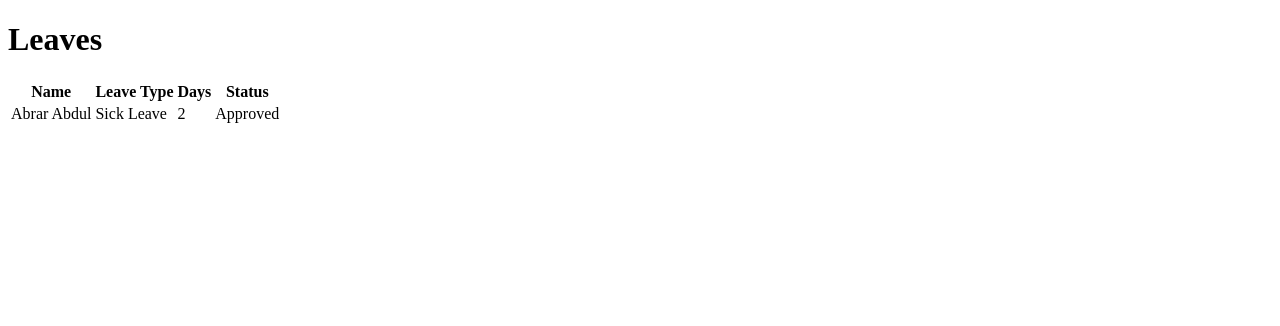
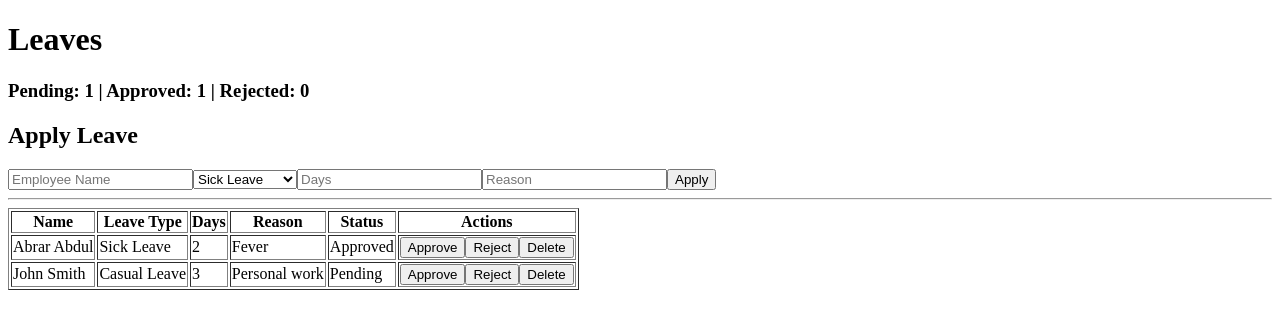
Before and after one commit to abbu46/hrms-pro, a React (Vite) app: page /leaves in a window 1280 px wide. Shown: the top 326 px of the page. Built offline with nearby package versions, Linux system fonts and the light colour scheme.

Commit message:
Added payrole module and employee context integration

```diff
--- a/src/App.tsx
+++ b/src/App.tsx
@@ -1,33 +1,45 @@
+import { BrowserRouter, Routes, Route } from "react-router-dom";
 
-import {BrowserRouter , Routes, Route} from "react-router-dom";
+
 import Login from "./pages/Login";
 import Dashboard from "./pages/Dashboard";
 import Employees from "./pages/Employees";
 import Attendance from "./pages/Attendance";
 import Leaves from "./pages/Leaves";
-
-
+import EmployeeProfile from "./pages/EmployeeProfile";
+import EmployeeProvider from "./context/EmployeeContext";
+import Payroll from "./pages/Payroll";
 
 function App() {
+  return (
+    <EmployeeProvider>
+    <BrowserRouter>
 
+      <Routes>
 
-  return(
-    <BrowserRouter>
-    <Routes>
-      <Route path="/"  element={<Login/>}/>
-      <Route path="/dashboard" element={<Dashboard />}/>
+        <Route path="/" element={<Login />} />
 
+        <Route path="/dashboard" element={<Dashboard />} />
 
+        <Route path="/employees" element={<Employees />} />
 
-      <Route
-      path="/employees"
-      element={<Employees/>} />
+        <Route path="/attendance" element={<Attendance />} />
 
-      <Route path="/attendance" element={<Attendance />}/>
-      <Route path="/leaves" element={<Leaves />}/>
+        <Route path="/leaves" element={<Leaves />} />
+
+        <Route
+        path="/payroll" element={<Payroll />} />
+
+        <Route
+          path="/employee-Profile/:id"
+          element={<EmployeeProfile />}
+        />
 
       </Routes>
-      </BrowserRouter>
+
+    </BrowserRouter>
+    </EmployeeProvider>
   );
 }
+
 export default App;
--- a/src/components/Sidebar.tsx
+++ b/src/components/Sidebar.tsx
@@ -10,6 +10,9 @@ function Sidebar(){
         <li><Link to="/attendance">Attendance</Link></li>
         <li><Link to="/leaves">Leaves</Link></li>
         <li><Link to="/">Logout</Link></li>
+        <li><Link to="/employee-profile">Employee Profile</Link></li>
+
+        <li><Link to="/payroll">Payroll</Link></li>
 
       </ul>
     </aside>
--- /dev/null
+++ b/src/context/EmployeeContext.tsx
@@ -0,0 +1,63 @@
+import { createContext, useState, ReactNode } from "react";
+import {useEffect} from "react";
+
+type Employee = {
+  name: string;
+  department: string;
+  position: string;
+  status: string;
+};
+
+
+type EmployeeContextType = {
+  employees: Employee[];
+  setEmployees: React.Dispatch<React.SetStateAction<Employee[]>>;
+};
+
+
+export const EmployeeContext = createContext<EmployeeContextType | null>(null);
+
+
+function EmployeeProvider({ children }: { children: ReactNode }) {
+
+  const [employees, setEmployees] = useState<Employee[]>(() => {
+  const savedEmployees = localStorage.getItem("employees");
+
+  return savedEmployees
+    ? JSON.parse(savedEmployees)
+    : [
+        {
+          name: "Abrar Abdul",
+          department: "IT",
+          position: "Front-end Developer",
+          status: "Active",
+        },
+        {
+          name: "John Smith",
+          department: "HR",
+          position: "HR Manager",
+          status: "Active",
+        },
+      ];
+});
+  useEffect(()=> {
+       localStorage.setItem(
+      "employees",
+      JSON.stringify(employees)
+    );
+
+  }, [employees]);
+
+
+
+  return (
+    <EmployeeContext.Provider
+      value={{ employees, setEmployees }}
+    >
+      {children}
+    </EmployeeContext.Provider>
+  );
+}
+
+
+export default EmployeeProvider;
--- /dev/null
+++ b/src/pages/EmployeeProfile.tsx
@@ -0,0 +1,46 @@
+import { useParams } from "react-router-dom";
+import { useContext } from "react";
+import { EmployeeContext } from "../context/EmployeeContext";
+
+function EmployeeProfile() {
+
+  const { id } = useParams();
+
+  const context = useContext(EmployeeContext);
+
+  if (!context) {
+    return <h2>Context not found</h2>;
+  }
+
+  const { employees } = context;
+
+  const employee = employees[Number(id)];
+
+
+  if (!employee) {
+    return (
+      <div>
+        <h2>Employee not found</h2>
+      </div>
+    );
+  }
+
+
+  return (
+    <div>
+
+      <h1>Employee Profile</h1>
+
+      <h2>{employee.name}</h2>
+
+      <p>Department: {employee.department}</p>
+
+      <p>Position: {employee.position}</p>
+
+      <p>Status: {employee.status}</p>
+
+    </div>
+  );
+}
+
+export default EmployeeProfile;
--- a/src/pages/Employees.tsx
+++ b/src/pages/Employees.tsx
@@ -1,22 +1,20 @@
-import {useState} from "react";
+import { useState, useContext } from "react";
+import { Link } from "react-router-dom";
+import { EmployeeContext } from "../context/EmployeeContext";
 function Employees(){
 
+
+   const context = useContext(EmployeeContext);
+
+if (!context) {
+  return <h2>Context not found</h2>;
+}
+
+const { employees, setEmployees } = context;
+
+
   const [showForm, setShowForm] = useState(false);
-  const [employees, setEmployees] = useState([
-    {
-      name:"Abrar Abdul",
-      department:"IT",
-      position:"Front-end Developer",
-      status:"Active",
-    },
-    {
-      name:"John Smith",
-      department:"HR",
-      position:"HR Manager",
-      status: "Active",
 
-    },
-  ]);
   const [name,setName] = useState("");
   const [department,setDepartment] = useState("");
   const [position,setPosition] = useState("");
@@ -124,10 +122,16 @@ function Employees(){
               <td>{employee.department}</td>
               <td>{employee.position}</td>
               <td>{employee.status}</td>
+
+
               <td>
-                <button onClick={() => editEmployee(index)}>Edit</button>
+                <Link to={`/employee-profile/${index}`}>
+                <button>View Profile</button>
+                </Link>
 
-                <button onClick={() => deleteEmployee(index)}>Delete</button>
+                <button onClick={()=> editEmployee(index)}> Edit</button>
+
+                <button onClick={()=> deleteEmployee(index)}>Delete</button>
               </td>
             </tr>
           ))}
--- a/src/pages/Leaves.tsx
+++ b/src/pages/Leaves.tsx
@@ -1,25 +1,200 @@
-function Leaves(){
-  return(
+import { useState } from "react";
+
+function Leaves() {
+  const [leaves, setLeaves] = useState([
+    {
+      name: "Abrar Abdul",
+      leaveType: "Sick Leave",
+      days: 2,
+      reason: "Fever",
+      status: "Approved",
+    },
+    {
+      name: "John Smith",
+      leaveType: "Casual Leave",
+      days: 3,
+      reason: "Personal work",
+      status: "Pending",
+    },
+  ]);
+
+  const [name, setName] = useState("");
+  const [leaveType, setLeaveType] = useState("Sick Leave");
+  const [days, setDays] = useState("");
+  const [reason, setReason] = useState("");
+
+  const addLeave = () => {
+    if (!name || !days || !reason) {
+      alert("Please fill all fields");
+      return;
+    }
+
+    const newLeave = {
+      name,
+      leaveType,
+      days: Number(days),
+      reason,
+      status: "Pending",
+    };
+
+    setLeaves([...leaves, newLeave]);
+
+    setName("");
+    setDays("");
+    setReason("");
+  };
+
+
+  const updateStatus = (index: number, status: string) => {
+    const updatedLeaves = leaves.map((leave, i) =>
+      i === index ? { ...leave, status } : leave
+    );
+
+    setLeaves(updatedLeaves);
+  };
+
+
+  const deleteLeave = (index: number) => {
+    const updatedLeaves = leaves.filter((_, i) => i !== index);
+    setLeaves(updatedLeaves);
+  };
+
+
+  const pendingCount = leaves.filter(
+    (leave) => leave.status === "Pending"
+  ).length;
+
+  const approvedCount = leaves.filter(
+    (leave) => leave.status === "Approved"
+  ).length;
+
+  const rejectedCount = leaves.filter(
+    (leave) => leave.status === "Rejected"
+  ).length;
+
+
+  return (
     <div>
+
       <h1>Leaves</h1>
-      <table>
+
+      <h3>
+        Pending: {pendingCount} | Approved: {approvedCount} | Rejected: {rejectedCount}
+      </h3>
+
+
+      <h2>Apply Leave</h2>
+
+      <input
+        type="text"
+        placeholder="Employee Name"
+        value={name}
+        onChange={(e) => setName(e.target.value)}
+      />
+
+      <select
+        value={leaveType}
+        onChange={(e) => setLeaveType(e.target.value)}
+      >
+        <option>Sick Leave</option>
+        <option>Casual Leave</option>
+        <option>Annual Leave</option>
+      </select>
+
+
+      <input
+        type="number"
+        placeholder="Days"
+        value={days}
+        onChange={(e) => setDays(e.target.value)}
+      />
+
+
+      <input
+        type="text"
+        placeholder="Reason"
+        value={reason}
+        onChange={(e) => setReason(e.target.value)}
+      />
+
+
+      <button onClick={addLeave}>
+        Apply
+      </button>
+
+
+      <hr />
+
+
+      <table border={1}>
+
         <thead>
           <tr>
             <th>Name</th>
             <th>Leave Type</th>
             <th>Days</th>
+            <th>Reason</th>
             <th>Status</th>
+            <th>Actions</th>
           </tr>
-          </thead>
-          <tbody>
-            <tr>
-              <td>Abrar Abdul</td>
-              <td>Sick Leave</td>
-              <td>2</td>
-              <td>Approved</td>
+        </thead>
+
+
+        <tbody>
+
+          {leaves.map((leave, index) => (
+
+            <tr key={index}>
+
+              <td>{leave.name}</td>
+
+              <td>{leave.leaveType}</td>
+
+              <td>{leave.days}</td>
+
+              <td>{leave.reason}</td>
+
+              <td>{leave.status}</td>
+
+
+              <td>
+
+                <button
+                  onClick={() =>
+                    updateStatus(index, "Approved")
+                  }
+                >
+                  Approve
+                </button>
+
+
+                <button
+                  onClick={() =>
+                    updateStatus(index, "Rejected")
+                  }
+                >
+                  Reject
+                </button>
+
+
+                <button
+                  onClick={() =>
+                    deleteLeave(index)
+                  }
+                >
+                  Delete
+                </button>
+
+              </td>
+
             </tr>
-          </tbody>
-          </table>
+
+          ))}
+
+        </tbody>
+
+      </table>
+
     </div>
   );
 }
--- /dev/null
+++ b/src/pages/Payroll.tsx
@@ -0,0 +1,192 @@
+import { useState, useContext } from "react";
+import { EmployeeContext } from "../context/EmployeeContext";
+
+function Payroll() {
+
+  const context = useContext(EmployeeContext);
+  const [payroll, setPayroll] = useState([
+
+
+    {
+      name: "Abrar Abdul",
+      basicSalary: 3000,
+      allowance: 500,
+      deduction: 200,
+    },
+    {
+      name: "John Smith",
+      basicSalary: 4000,
+      allowance: 600,
+      deduction: 300,
+    },
+  ]);
+
+
+  const [name, setName] = useState("");
+  const [basicSalary, setBasicSalary] = useState("");
+  const [allowance, setAllowance] = useState("");
+  const [deduction, setDeduction] = useState("");
+
+
+  if(!context){
+    return<h2>Context not found</h2>;
+
+  }
+    const {employees } = context;
+
+  const addPayroll = () => {
+
+    if (!name || !basicSalary) {
+      alert("Please enter employee name and salary");
+      return;
+    }
+
+
+    const newPayroll = {
+      name,
+      basicSalary: Number(basicSalary),
+      allowance: Number(allowance),
+      deduction: Number(deduction),
+    };
+
+
+    setPayroll([...payroll, newPayroll]);
+
+
+    setName("");
+    setBasicSalary("");
+    setAllowance("");
+    setDeduction("");
+
+  };
+
+
+  const calculateNetSalary = (
+    basicSalary: number,
+    allowance: number,
+    deduction: number
+  ) => {
+
+    return basicSalary + allowance - deduction;
+
+  };
+
+
+  return (
+    <div>
+
+      <h1>Payroll Management</h1>
+
+
+      <h2>Add Payroll</h2>
+
+
+      /*<input
+        type="text"
+        placeholder="Employee Name"
+        value={name}
+        onChange={(e) => setName(e.target.value)}
+      /> */
+
+
+      <select
+         value={name}
+             onChange={(e) => setName(e.target.value)}
+                >
+              <option value="">
+               Select Employee
+                   </option>
+
+               {employees.map((employee, index) => (
+                 <option key={index} value={employee.name}>
+                  {employee.name}
+                         </option>
+                           ))}
+
+</select>
+
+
+      <input
+        type="number"
+        placeholder="Basic Salary"
+        value={basicSalary}
+        onChange={(e) => setBasicSalary(e.target.value)}
+      />
+
+
+      <input
+        type="number"
+        placeholder="Allowance"
+        value={allowance}
+        onChange={(e) => setAllowance(e.target.value)}
+      />
+
+
+      <input
+        type="number"
+        placeholder="Deduction"
+        value={deduction}
+        onChange={(e) => setDeduction(e.target.value)}
+      />
+
+
+      <button onClick={addPayroll}>
+        Add Payroll
+      </button>
+
+
+      <hr />
+
+
+      <table border={1} cellPadding={10}>
+
+        <thead>
+
+          <tr>
+            <th>Name</th>
+            <th>Basic Salary</th>
+            <th>Allowance</th>
+            <th>Deduction</th>
+            <th>Net Salary</th>
+          </tr>
+
+        </thead>
+
+
+        <tbody>
+
+          {payroll.map((employee, index) => (
+
+            <tr key={index}>
+
+              <td>{employee.name}</td>
+
+              <td>${employee.basicSalary}</td>
+
+              <td>${employee.allowance}</td>
+
+              <td>${employee.deduction}</td>
+
+              <td>
+                $
+                {calculateNetSalary(
+                  employee.basicSalary,
+                  employee.allowance,
+                  employee.deduction
+                )}
+              </td>
+
+            </tr>
+
+          ))}
+
+        </tbody>
+
+      </table>
+
+
+    </div>
+  );
+}
+
+export default Payroll;
```
